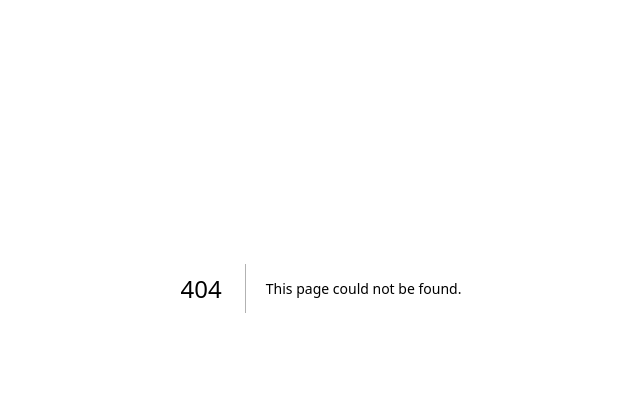
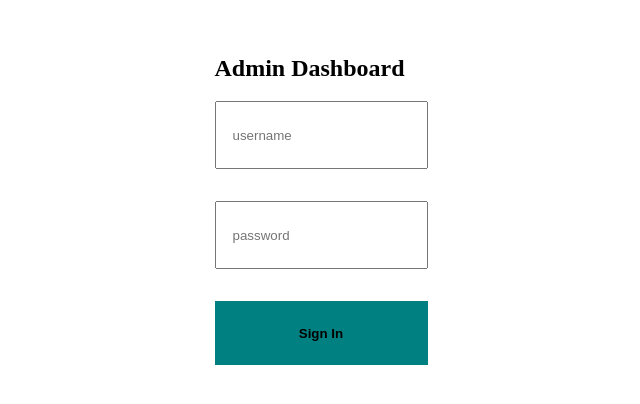
Before and after one commit to itangishaka1/restaurant, a Next.js app: page /admin/login in a window 1280 px wide. Before the commit this address had no page. Shown: the part 112-516 px from the top of the page, without its empty margins (319-959 px from the left). Built offline with nearby package versions, Linux system fonts and the light colour scheme.

Commit message:
Nextjs Cookie Auth

```diff
--- a/package.json
+++ b/package.json
@@ -12,6 +12,7 @@
     "@paypal/react-paypal-js": "^7.8.1",
     "@reduxjs/toolkit": "^1.9.0",
     "axios": "^1.1.3",
+    "cookie": "^0.5.0",
     "mongoose": "^6.7.1",
     "next": "13.0.1",
     "react": "18.2.0",
--- /dev/null
+++ b/pages/admin/login.jsx
@@ -0,0 +1,44 @@
+import axios from 'axios'
+import { useRouter } from 'next/router'
+import { useState } from 'react'
+import styles from '../../styles/Login.module.css'
+
+const Login = () => {
+  const [username, setUsername] = useState(null)
+  const [password, setPassword] = useState(null)
+  const [error, setError] = useState(false)
+  const router = useRouter()
+
+  const handleClick = async () => {
+    try {
+        await axios.post('http://localhost:3000/api/login/', {username, password})
+        router.push('/admin')
+    } catch (error) {
+        setError(true)
+    }
+  }
+
+  return (
+    <section className={styles.container}>
+      <div className={styles.wrapper}>
+        <h1>Admin Dashboard</h1>
+        <input
+          type='text'
+          placeholder='username'
+          className={styles.input}
+          onChange={(e) => setUsername(e.target.value)}
+        />
+        <input
+          type='password'
+          placeholder='password'
+          className={styles.input}
+          onChange={(e) => setPassword(e.target.value)}
+        />
+        <button onClick={handleClick} className={styles.btn}>Sign In</button>
+        {error && <span className={styles.error}> Wrong Credentials</span>}
+      </div>
+    </section>
+  )
+}
+
+export default Login
--- /dev/null
+++ b/pages/api/login.js
@@ -0,0 +1,21 @@
+import cookie from 'cookie'
+
+
+const handler = (req, res) => {
+    if(req.method === 'POST'){
+        const{ username, password } = req.body
+        if(username === process.env.ADMIN_USERNAME && password === process.env.ADMIN_PASSWORD) {
+            res.setHeader("Set-Cookie", cookie.serialize("token", process.env.TOKEN, {
+                maxAge: 60 * 60,
+                sameSite: "strict",
+                path: '/'
+            }))
+            res.status(200).json("Successfully login")
+        } else {
+            res.status(400).json("Wrong credentials!")
+        }
+
+    }
+}
+
+export default handler
--- /dev/null
+++ b/styles/Login.module.css
@@ -0,0 +1,32 @@
+.container {
+    height: calc(100vh - 10rem);
+    display: flex;
+    align-items: center;
+    justify-content: center;
+}
+
+.wrapper {
+    display: flex;
+    flex-direction: column;
+}
+
+.input {
+    height: 4rem;
+    margin-bottom: 2rem;
+    padding: 0 1rem;
+}
+
+.btn {
+    height: 4rem;
+    margin-bottom: 2rem;
+    border: none;
+    background-color: teal;
+    color: var(--white-color);
+    font-weight: 600;
+    cursor: pointer;
+}
+
+.error {
+    font-size: 1.3rem;
+    color: red;
+}
```
Also changed, not shown: pages/admin/index.jsx (+11 -1 lines), pages/index.js (+14 -3 lines), 1 other file (tests, documents, lock files or other folders).
